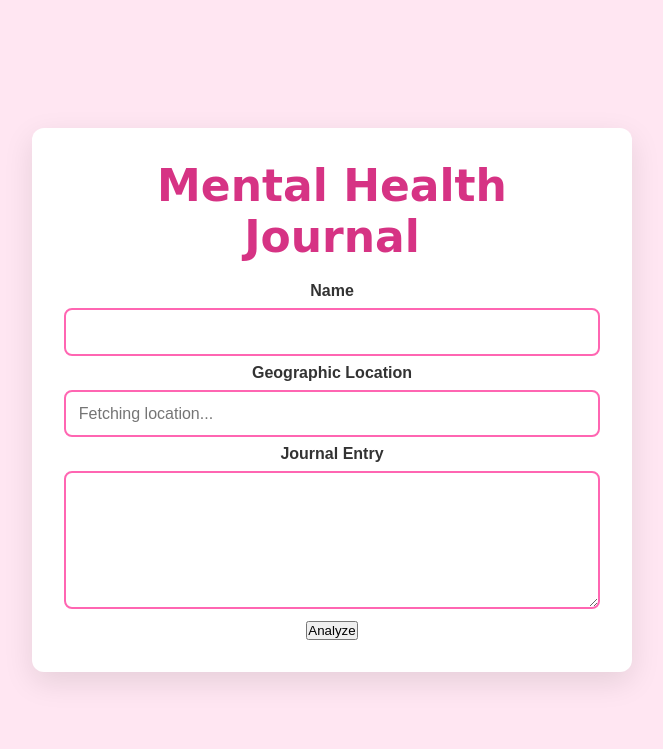
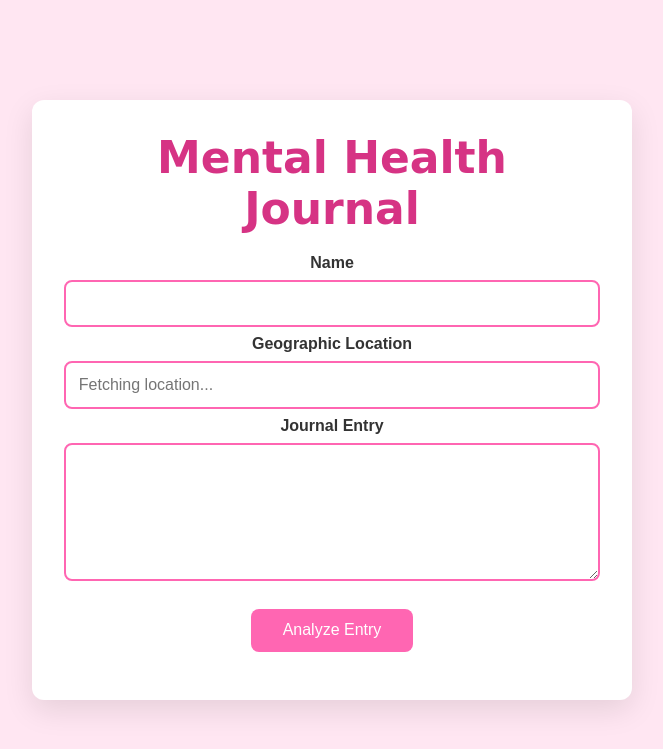
Before and after one commit to mw5762a/AIFinalProject, a Django app: page / in a window 1280 px wide. Shown: the top 749 px of the page, without its empty margins (308-971 px from the left). Run offline with Django 5.2, Linux system fonts and the light colour scheme.

Commit message:
fixed button

```diff
--- a/mental_health_project/mental_health/templates/index.html
+++ b/mental_health_project/mental_health/templates/index.html
@@ -24,7 +24,7 @@
             <label for="journal-entry">Journal Entry</label>
             <textarea id="journal-entry" name="entry" rows="6" required></textarea>
 
-            <button type="submit" class="btn-primary">Analyze</button>
+            <button type="submit" class="btn" style="margin: 1rem auto; display: block;">Analyze Entry</button>
         </form>
     </div>
 
```
Also changed, not shown: 1 other file.
